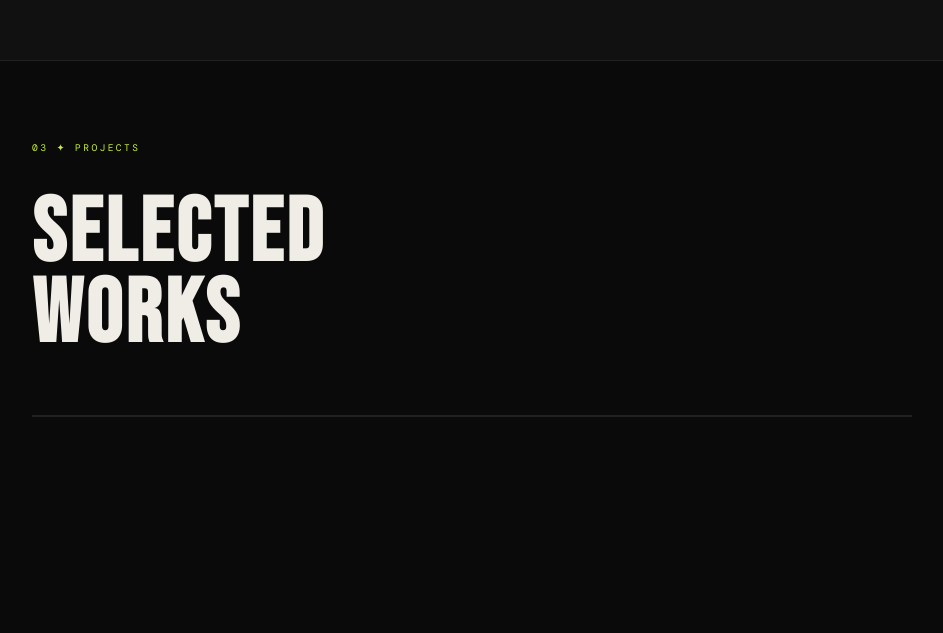
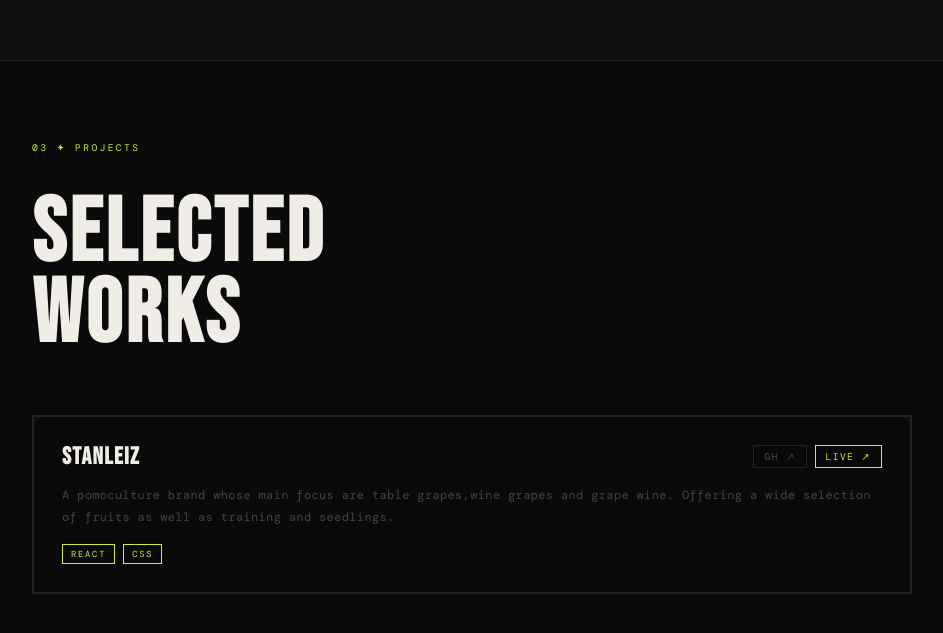
Before and after one commit to mwrnca/personalwebsite, a React (Vite) app: page / in a window 1280 px wide. Shown: the part 1539-2172 px from the top of the page, without its empty margins (308-1251 px from the left). Built offline with nearby package versions, Linux system fonts and the light colour scheme; a web font is replaced by a local one.

Commit message:
added stanleiz

```diff
--- a/src/components/ProjectList.js
+++ b/src/components/ProjectList.js
@@ -31,5 +31,13 @@ export const projects = [
   //   github: " ",
   //   live: null,
   // },
+      {
+    id: 1,
+    title: "STANLEIZ",
+    description: "A pomoculture brand whose main focus are table grapes,wine grapes and grape wine. Offering a wide selection of fruits as well as training and seedlings.",
+    tags: ["REACT", "CSS"],
+    github: "https://github.com/mwrnca/stanleiz.git",
+    live: "https://stanleiz-341gk920f-mwrncas-projects.vercel.app/",
+  },
   // add more projects here — just copy the object above and fill in the details
 ];
```
